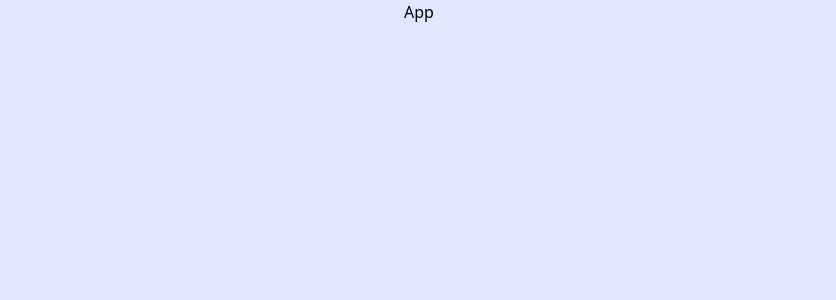
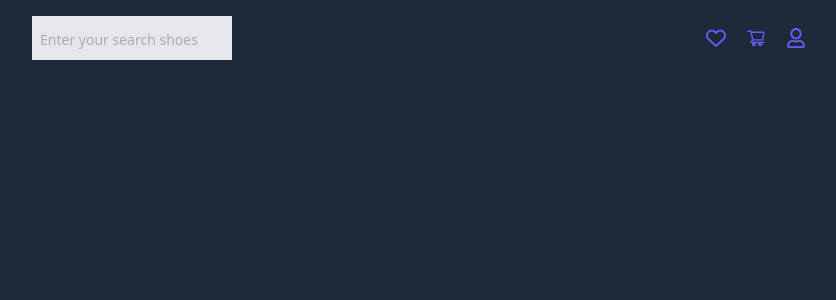
Before and after one commit to lucho20pt/react-demos, a React (Vite) app in the folder 03-RefreshProjects/10-advance-filtering/: page / in a window 1280 px wide. Shown: the top 300 px of the page, without its empty margins (221-1057 px from the left). Built offline with nearby package versions, Linux system fonts and the light colour scheme.

Commit message:
add: 10-advance-filtering => Header

```diff
--- a/03-RefreshProjects/10-advance-filtering/package.json
+++ b/03-RefreshProjects/10-advance-filtering/package.json
@@ -13,6 +13,7 @@
     "@tailwindcss/vite": "^4.0.6",
     "react": "^19.0.0",
     "react-dom": "^19.0.0",
+    "react-icons": "^5.4.0",
     "tailwindcss": "^4.0.6"
   },
   "devDependencies": {
--- a/03-RefreshProjects/10-advance-filtering/src/App.jsx
+++ b/03-RefreshProjects/10-advance-filtering/src/App.jsx
@@ -1,7 +1,9 @@
+import Header from './components/Header/Header'
+
 const App = () => {
   return (
-    <div className="flex flex-col items-center text-center bg-indigo-100 h-screen">
-      App
+    <div className="flex flex-col items-center text-center bg-gray-800 h-screen">
+      <Header />
     </div>
   )
 }
--- /dev/null
+++ b/03-RefreshProjects/10-advance-filtering/src/components/Header/Header.jsx
@@ -0,0 +1,16 @@
+import Navigation from './Navigation'
+
+const Header = () => {
+  return (
+    <header className="w-full flex flex-row justify-around items-center p-4 text-indigo-500">
+      <input
+        type="text"
+        placeholder="Enter your search shoes"
+        className="w-[200px] p-2 w-1/2 bg-gray-200 placeholder:text-sm text-lg text-gray-500"
+      />
+      <Navigation />
+    </header>
+  )
+}
+
+export default Header
--- /dev/null
+++ b/03-RefreshProjects/10-advance-filtering/src/components/Header/Navigation.jsx
@@ -0,0 +1,23 @@
+import { AiOutlineShoppingCart } from 'react-icons/ai'
+import { FaRegHeart } from 'react-icons/fa6'
+import { FaRegUser } from 'react-icons/fa'
+
+const Navigation = () => {
+  return (
+    <nav>
+      <ul className="flex flex-row text-xl gap-5">
+        <li>
+          <FaRegHeart />
+        </li>
+        <li>
+          <AiOutlineShoppingCart />
+        </li>
+        <li>
+          <FaRegUser />
+        </li>
+      </ul>
+    </nav>
+  )
+}
+
+export default Navigation
```
Also changed, not shown: 1 other file (tests, documents, lock files or other folders).
